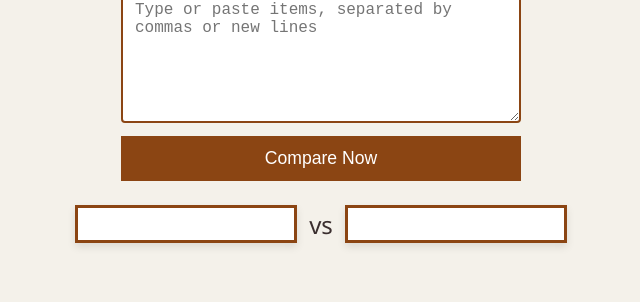
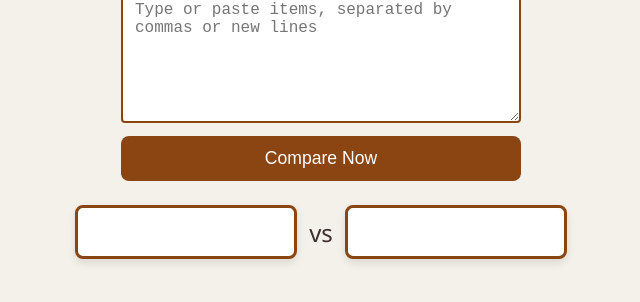
Before and after one commit to Grimjar-Bloodbeard/Decisionmaker0.0, a plain HTML site: page index.html in a window 1280 px wide. Shown: the part 80-382 px from the top of the page, without its empty margins (319-959 px from the left). Drawn offline with Linux system fonts and the light colour scheme.

Commit message:
Update styles.css

```diff
--- a/styles.css
+++ b/styles.css
@@ -1,23 +1,19 @@
-/* -----------------------------------------------
-   Root variables for easy theming
-   ----------------------------------------------- */
+/* ---------- Variables & Reset ---------- */
 :root {
   --bg:        #f4f1ea;
   --primary:   #8b4513;
   --accent:    #d2691e;
   --text:      #3b2f2f;
-  --btn-radius:#806040;
-  --font-main: 'Segoe UI', sans-serif;
+  --btn-radius:8px;
+  --font:      'Segoe UI', sans-serif;
 }
+* { box-sizing: border-box; margin: 0; padding: 0; }
 
-/* -----------------------------------------------
-   Global resets & body
-   ----------------------------------------------- */
-* { box-sizing: border-box; margin: 0; padding: 0; }
+/* ---------- Global Layout ---------- */
 body {
   background: var(--bg);
   color: var(--text);
-  font-family: var(--font-main);
+  font-family: var(--font);
   display: flex;
   flex-direction: column;
   align-items: center;
@@ -25,9 +21,7 @@ body {
 }
 .hidden { display: none; }
 
-/* -----------------------------------------------
-   Setup Screen
-   ----------------------------------------------- */
+/* ---------- Setup Screen ---------- */
 #setup {
   width: 100%;
   max-width: 400px;
@@ -56,16 +50,7 @@ button {
 }
 button:hover { background: var(--accent); }
 
-/* -----------------------------------------------
-   Clear Saved Button (distinct style)
-   ----------------------------------------------- */
-#clearBtn {
-  background: #a33;
-}
-
-/* -----------------------------------------------
-   Duel Screen & Cards
-   ----------------------------------------------- */
+/* ---------- Duel Screen ---------- */
 #duel {
   display: flex;
   align-items: center;
@@ -76,16 +61,14 @@ button:hover { background: var(--accent); }
 }
 .duel-btn {
   flex: 1;
-  display: flex;
-  flex-direction: column;
-  align-items: center;
-  padding: 1rem;
+  padding: 1.5rem;
   margin: 0 0.25rem;
   background: #fff;
   border: 3px solid var(--primary);
   border-radius: var(--btn-radius);
   box-shadow: 0 4px 8px rgba(0,0,0,0.1);
   transition: transform 0.2s, box-shadow 0.2s;
+  position: relative;
 }
 .duel-btn:hover {
   transform: translateY(-4px);
@@ -95,27 +78,16 @@ button:hover { background: var(--accent); }
   transform: translateY(0);
   box-shadow: 0 2px 4px rgba(0,0,0,0.1);
 }
-/* 3a) Opossum Knight Images */
-.opt-img {
-  width: 80px;
-  height: auto;
-  margin-bottom: 0.5rem;
-}
-/* 3b) Option label text */
 .opt-label {
   font-size: 1.2rem;
   color: var(--primary);
 }
-
-/* Versus text */
 .versus {
   font-size: 1.5rem;
   margin: 0 0.5rem;
 }
 
-/* -----------------------------------------------
-   Champion Screen
-   ----------------------------------------------- */
+/* ---------- Champion Screen ---------- */
 #champion {
   text-align: center;
   margin-top: 2rem;
```
